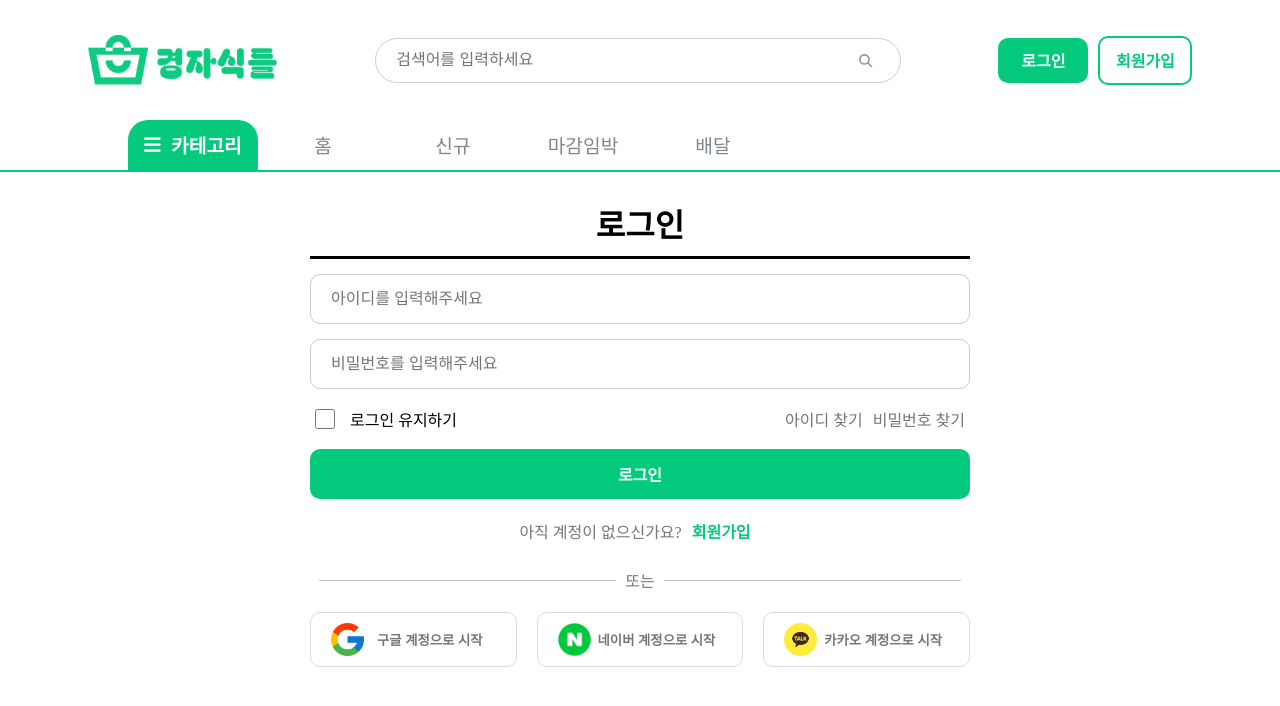
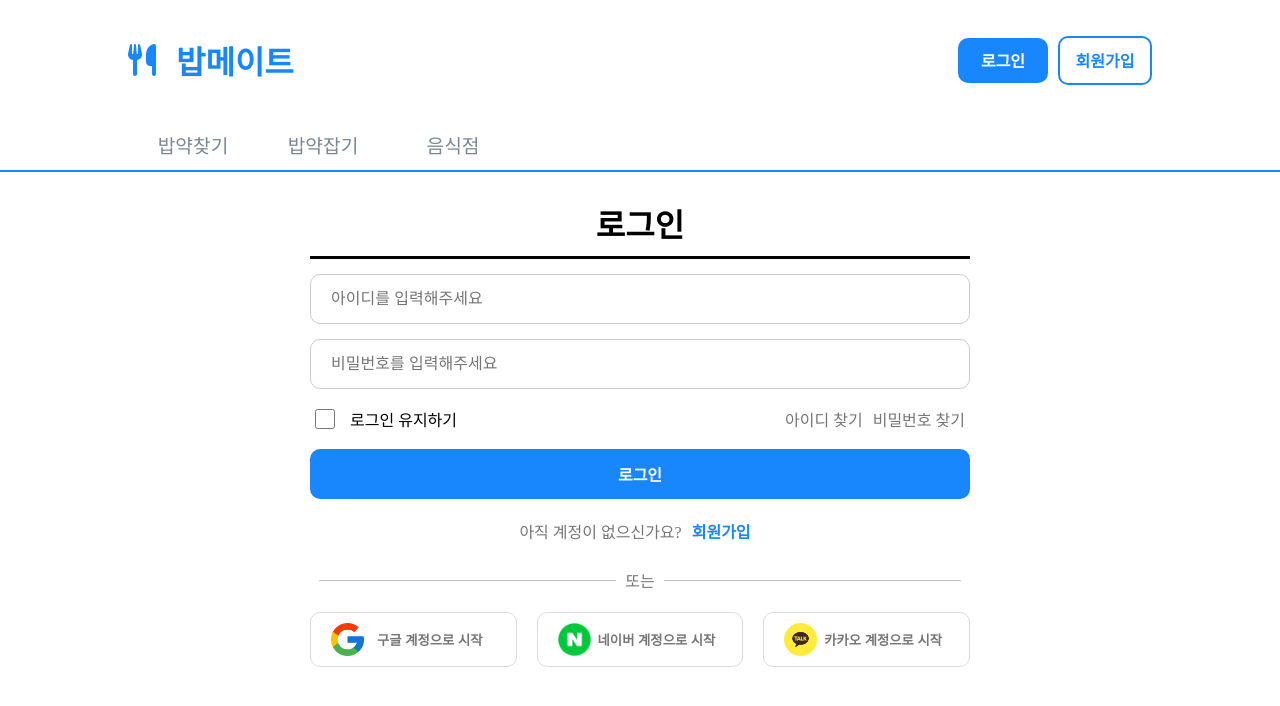
Before and after one commit to toothlessdev/BoB-Mate-FE, a React (Vite) app: page /auth/signin in a window 1280 px wide. Shown: the top 706 px of the page. Built offline with nearby package versions, Linux system fonts and the light colour scheme.

Commit message:
chore: BobMate init

```diff
--- a/src/components/Card.module.scss
+++ b/src/components/Card.module.scss
@@ -69,7 +69,7 @@
                 width: 100%;
                 height: 100%;
                 border-radius: 5px;
-                background-color: #00a968;
+                background-color: $color-primary;
 
                 transform-origin: left;
                 transform: scaleX(0);
@@ -85,7 +85,7 @@
             .quantity {
                 display: block;
                 span:first-child {
-                    color: #00a968;
+                    color: $color-primary;
                 }
                 span:last-child {
                     padding-left: 5px;
--- a/src/components/Category.module.scss
+++ /dev/null
@@ -1,55 +0,0 @@
-@import "@/styles/utils.scss";
-
-.category_wrapper {
-    position: fixed;
-    z-index: 99;
-
-    width: 100%;
-    height: 290px;
-    background-color: #fff;
-    box-shadow: 0px 5px 20px rgba(0, 0, 0, 0.2);
-}
-
-.category_container {
-    display: flex;
-    justify-content: space-around;
-
-    margin: 20px auto;
-    width: 80%;
-}
-
-.category_items {
-    width: 200px;
-}
-
-.category_item {
-    display: flex;
-
-    width: 200px;
-    height: 50px;
-
-    margin: 10px 0px;
-
-    img {
-        @include place-center;
-        width: 30px;
-        height: 50px;
-
-        margin: 0px 5px;
-    }
-    p {
-        display: flex;
-        align-items: center;
-
-        height: 50px;
-        width: auto;
-
-        margin-left: 10px;
-    }
-}
-
-@media screen and (max-width: $breakpoint-mobile) {
-}
-
-@media screen and (max-width: $breakpoint-tablet) {
-}
--- a/src/components/Category.tsx
+++ /dev/null
@@ -1,25 +0,0 @@
-import styles from "./Category.module.scss";
-import { ICategoryContainer, ICategoryItem, ICategoryItems } from "./types";
-
-export const Category = {
-    Container: ({ children }: ICategoryContainer): JSX.Element => {
-        return (
-            <div className={styles.category_wrapper}>
-                <div className={styles.category_container}>{children}</div>
-            </div>
-        );
-    },
-
-    Items: ({ children }: ICategoryItems) => {
-        return <div className={styles.category_items}>{children}</div>;
-    },
-
-    Item: ({ imgSrc, text }: ICategoryItem): JSX.Element => {
-        return (
-            <div className={styles.category_item}>
-                <img src={imgSrc}></img>
-                <p>{text}</p>
-            </div>
-        );
-    },
-};
--- a/src/components/Header.module.scss
+++ b/src/components/Header.module.scss
@@ -1,48 +1,57 @@
 @import "@/styles/utils.scss";
 
 .nav_wrapper {
-    display: flex;
-    gap: 10px;
-
+    width: 100%;
     height: 120px;
 
     background-color: #fff;
+}
+
+.nav_container {
+    @include container-width;
+    height: 100%;
+
+    display: flex;
+    justify-content: space-between;
+
+    margin: 0px auto;
 
     .logo {
-        flex-grow: 1;
+        display: flex;
+        justify-content: flex-start;
         @include place-center;
 
+        svg {
+            color: $color-primary;
+        }
+        span {
+            margin: 0px 20px;
+            font-size: 2rem;
+            font-weight: bolder;
+            color: $color-primary;
+        }
         &:hover {
             cursor: pointer;
         }
     }
-    .search {
-        flex-grow: 3;
-        display: flex;
-        flex-direction: column;
-        justify-content: center;
-    }
     .auth {
         flex-grow: 1;
         display: flex;
-        justify-content: center;
+        justify-content: flex-end;
         align-items: center;
         gap: 10px;
     }
 }
 
 .nav_menu_wrapper {
-    width: 100%;
-
     border-bottom: 2px solid $color-primary;
 
     background-color: #fff;
 
     .nav_menu_container {
+        @include container-width;
         display: flex;
         justify-content: flex-start;
-
-        width: 80%;
 
         margin: 0px auto;
 
@@ -60,16 +69,6 @@
 
             font-size: 1.2rem;
         }
-        li:first-child {
-            display: flex;
-            gap: 10px;
-
-            border-top-left-radius: 20px;
-            border-top-right-radius: 20px;
-            color: #fff;
-            font-weight: bold;
-            background-color: $color-primary;
-        }
 
         li:hover {
             cursor: pointer;
--- a/src/components/Header.tsx
+++ b/src/components/Header.tsx
@@ -1,18 +1,11 @@
 import { useCallback } from "react";
 import { NavLink, useNavigate } from "react-router-dom";
+
 import { FontAwesomeIcon } from "@fortawesome/react-fontawesome";
-import { faBars } from "@fortawesome/free-solid-svg-icons";
+import { faUtensils } from "@fortawesome/free-solid-svg-icons";
 
 import { Search } from "./interface/Form";
 import { Button } from "./interface/Button";
-import { Category } from "./Category";
-
-import { useDispatch, useSelector } from "react-redux";
-import { Dispatch } from "@reduxjs/toolkit";
-import { RootState } from "../store/store";
-import { navActions } from "../store/nav-slice";
-
-import { categories } from "../constant/categories";
 import styles from "./Header.module.scss";
 import logo from "@/assets/logo.svg";
 
@@ -21,13 +14,15 @@ export const Nav = (): JSX.Element => {
 
     return (
         <nav className={styles.nav_wrapper}>
+            <div className={styles.nav_container}>
                 <div className={styles.logo} onClick={() => navigate("/")}>
-                <img src={logo} alt="logo" />
+                    <FontAwesomeIcon icon={faUtensils} size="2xl" />
+                    <span>밥메이트</span>
                 </div>
 
-            <div className={styles.search}>
+                {/* <div className={styles.search}>
                 <Search></Search>
-            </div>
+            </div> */}
 
                 <div className={styles.auth}>
                     <Button type="primary-fill" width="90px" height="45px" onClick={() => navigate("/auth/signin")}>
@@ -37,43 +32,32 @@ export const Nav = (): JSX.Element => {
                         회원가입
                     </Button>
                 </div>
+            </div>
         </nav>
     );
 };
 
 export const NavMenu = (): JSX.Element => {
     const getActiveStyle = useCallback(({ isActive }: { isActive: boolean }) => {
-        if (isActive) return { color: "#05ca7e", fontWeight: "bold" };
+        if (isActive) return { color: "#189efd", fontWeight: "bold" };
     }, []);
-
-    const dispatch: Dispatch = useDispatch();
 
     return (
         <div className={styles.nav_menu_wrapper}>
             <ul className={styles.nav_menu_container}>
-                <li onClick={() => dispatch(navActions.toggleCategory())}>
-                    <FontAwesomeIcon icon={faBars} />
-                    <span>카테고리</span>
-                </li>
-
                 <li>
                     <NavLink to="/" style={getActiveStyle}>
-                        홈
+                        밥약찾기
                     </NavLink>
                 </li>
                 <li>
                     <NavLink to="/new" style={getActiveStyle}>
-                        신규
+                        밥약잡기
                     </NavLink>
                 </li>
                 <li>
                     <NavLink to="/deadline" style={getActiveStyle}>
-                        마감임박
-                    </NavLink>
-                </li>
-                <li>
-                    <NavLink to="/delivery" style={getActiveStyle}>
-                        배달
+                        음식점
                     </NavLink>
                 </li>
             </ul>
@@ -82,42 +66,10 @@ export const NavMenu = (): JSX.Element => {
 };
 
 export const Header = (): JSX.Element => {
-    const baseURL = "src/assets/category-icons/";
-
-    const { isCategoryOpen } = useSelector((state: RootState) => state.navSlice);
-
     return (
         <header className={styles.header}>
             <Nav />
             <NavMenu />
-
-            {isCategoryOpen && (
-                <Category.Container>
-                    <Category.Items>
-                        {categories.slice(0, 4).map((element) => {
-                            return <Category.Item imgSrc={baseURL + element.imgSrc} text={element.text} />;
-                        })}
-                    </Category.Items>
-
-                    <Category.Items>
-                        {categories.slice(4, 8).map((element) => {
-                            return <Category.Item imgSrc={baseURL + element.imgSrc} text={element.text} />;
-                        })}
-                    </Category.Items>
-
-                    <Category.Items>
-                        {categories.slice(8, 12).map((element) => {
-                            return <Category.Item imgSrc={baseURL + element.imgSrc} text={element.text} />;
-                        })}
-                    </Category.Items>
-
-                    <Category.Items>
-                        {categories.slice(12, 15).map((element) => {
-                            return <Category.Item imgSrc={baseURL + element.imgSrc} text={element.text} />;
-                        })}
-                    </Category.Items>
-                </Category.Container>
-            )}
         </header>
     );
 };
--- a/src/constant/categories.ts
+++ /dev/null
@@ -1,63 +0,0 @@
-export interface ICategory {
-    imgSrc: string;
-    text: string;
-}
-
-export const categories: ICategory[] = [
-    {
-        imgSrc: "icon-total.svg",
-        text: "전체",
-    },
-    {
-        imgSrc: "icon-onion.svg",
-        text: "채소",
-    },
-    {
-        imgSrc: "icon-banana.svg",
-        text: "과일",
-    },
-    {
-        imgSrc: "icon-cheese.svg",
-        text: "유제품",
-    },
-    {
-        imgSrc: "icon-stove.svg",
-        text: "즉석식품",
-    },
-    {
-        imgSrc: "icon-pizza.svg",
-        text: "냉동식품",
-    },
-    {
-        imgSrc: "icon-egg.svg",
-        text: "신선식품",
-    },
-    {
-        imgSrc: "icon-snack.svg",
-        text: "간식",
-    },
-    {
-        imgSrc: "icon-salt.svg",
-        text: "조미료",
-    },
-    {
-        imgSrc: "icon-juice.svg",
-        text: "물/음료",
-    },
-    {
-        imgSrc: "icon-dish.svg",
-        text: "반찬",
-    },
-    {
-        imgSrc: "icon-bread.svg",
-        text: "곡물",
-    },
-    {
-        imgSrc: "icon-scales.svg",
-        text: "다이어터",
-    },
-    {
-        imgSrc: "icon-etc.svg",
-        text: "기타",
-    },
-];
--- a/src/pages/AuthPage.module.scss
+++ b/src/pages/AuthPage.module.scss
@@ -103,16 +103,16 @@
             color: #767676;
         }
         span:last-child {
-            color: #05ca7e;
+            color: $color-primary;
             a {
                 margin: 0px 10px;
                 font-weight: bold;
                 text-decoration: none;
-                color: #05ca7e;
+                color: $color-primary;
             }
             a:visited {
                 text-decoration: none;
-                color: #05ca7e;
+                color: $color-primary;
             }
         }
     }
--- a/src/styles/utils.scss
+++ b/src/styles/utils.scss
@@ -1,4 +1,4 @@
-$color-primary: #05ca7e;
+$color-primary: #1887fd;
 
 $breakpoint-mobile: 767px;
 $breakpoint-tablet: 1023px;
@@ -6,6 +6,11 @@ $breakpoint-tablet: 1023px;
 $header-z-index: 999;
 $category-z-index: 998;
 $card-z-index: -1;
+
+@mixin container-width {
+    width: 80%;
+    max-width: 1200px;
+}
 
 @mixin wrapper {
     width: 90%;
```
Also changed, not shown: src/assets/logo.svg (deleted). Lines whose indentation alone changed are shown as unchanged.
